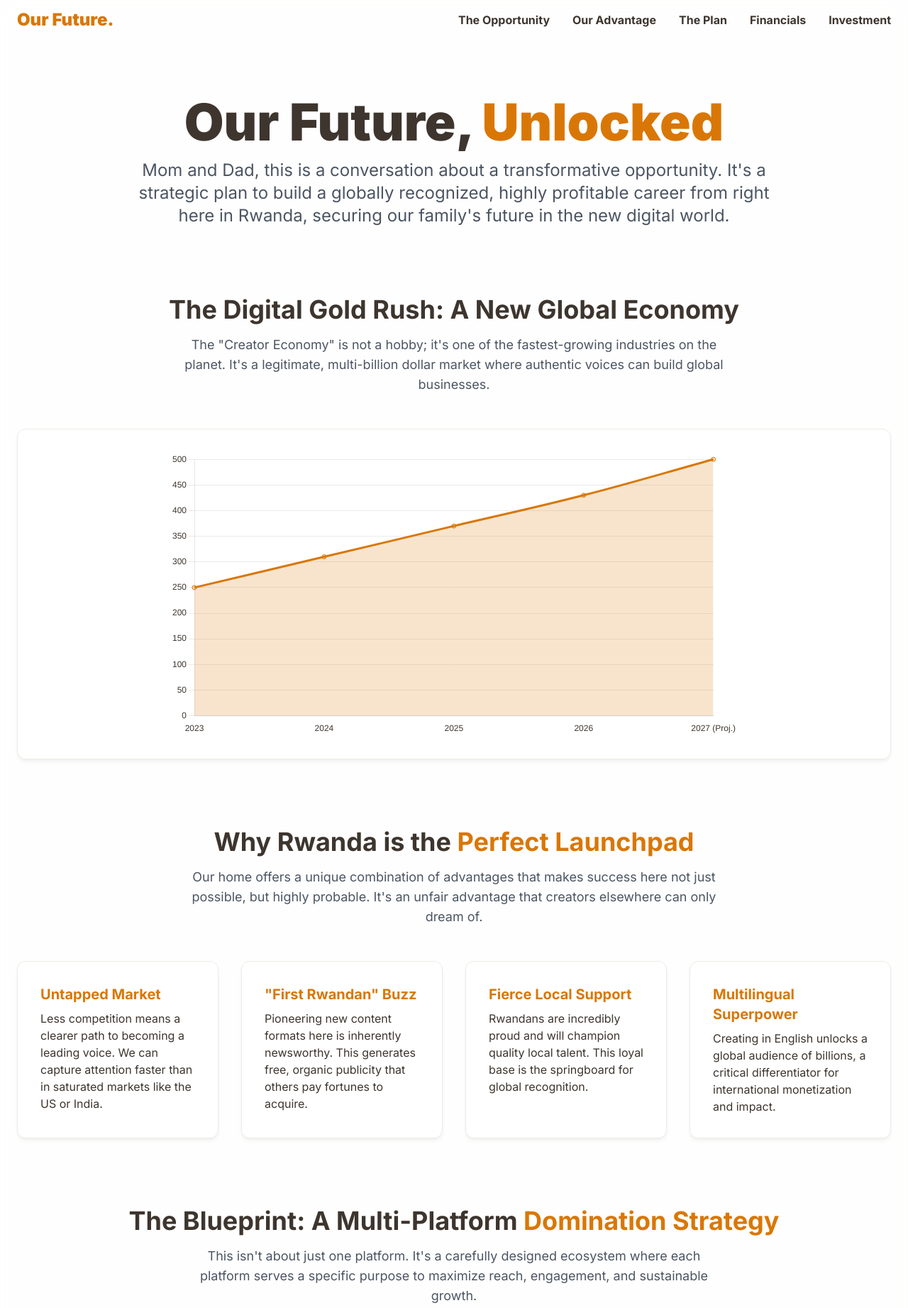
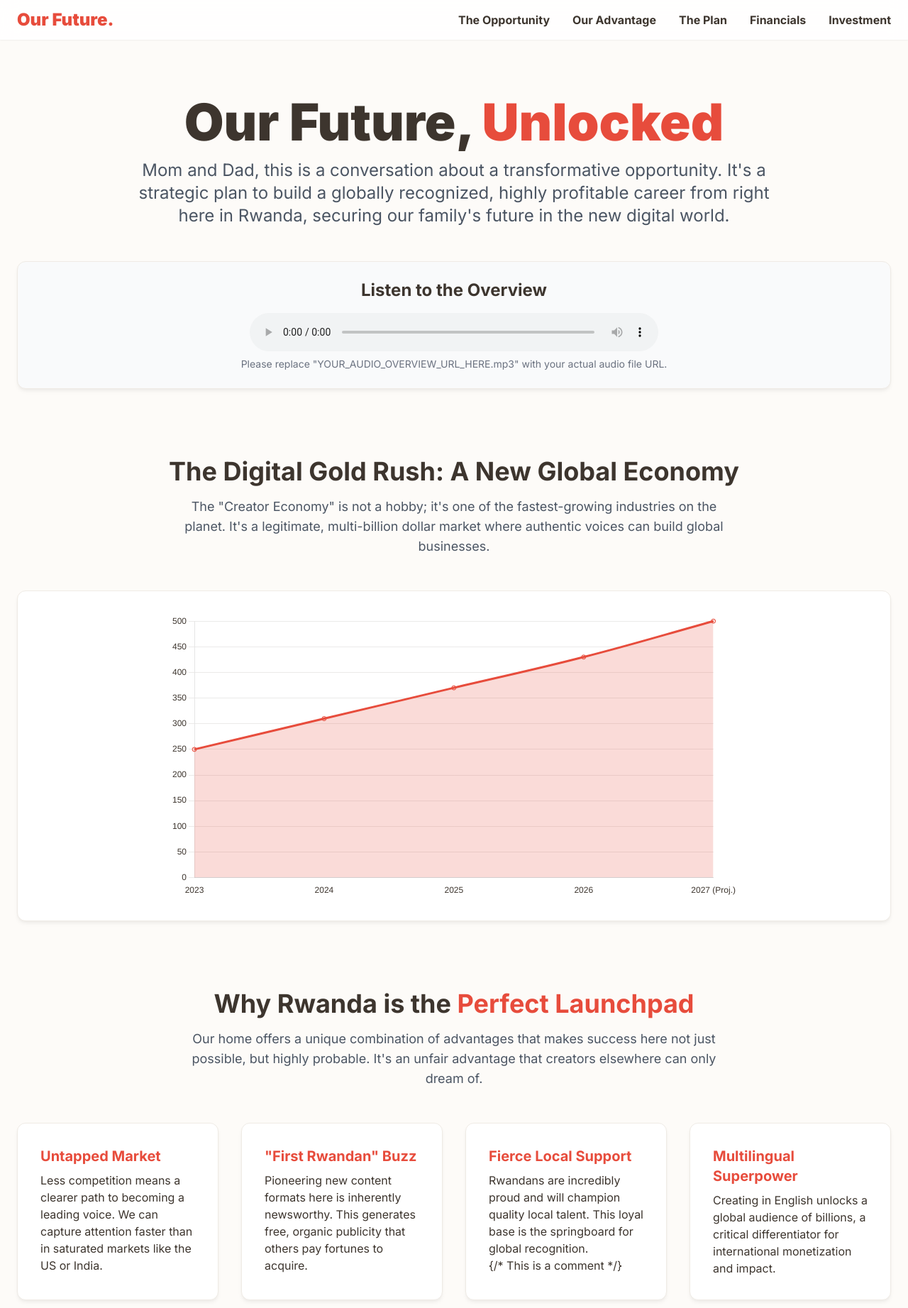
Before and after one commit to notisxxc/pitching, a plain HTML site: page index.html in a window 1280 px wide. Shown: the top 1843 px of the page at 71% size. Drawn offline with nearby package versions, Linux system fonts and the light colour scheme.

Commit message:
Update index.html

```diff
--- a/index.html
+++ b/index.html
@@ -10,7 +10,7 @@
     <link rel="preconnect" href="https://fonts.gstatic.com" crossorigin>
     <link href="https://fonts.googleapis.com/css2?family=Inter:wght@400;700;900&display=swap" rel="stylesheet">
 
-    <!-- Chosen Palette: Warm & Inviting (Customized) -->
+    <!-- Chosen Palette: Dynamic Reds -->
     <!-- Application Structure Plan: A narrative-driven, single-page application designed to guide parents through a persuasive argument. The structure flows from the big picture (the market opportunity) down to the specifics (the plan, the financials, the investment). It uses a combination of impactful text, interactive charts, and clear diagrams to make the pitch compelling and easy to digest. This structure was chosen over a simple slide replica to create an immersive, convincing experience that builds trust and excitement. Key interactions include toggling financial projections and exploring strategic pillars. -->
     <!-- Visualization & Content Choices:
         1. Creator Economy Growth: Report Info -> Market size ($250B to $500B). Goal -> Show massive change. Viz -> Area Chart (Chart.js/Canvas). Interaction -> Animate on scroll. Justification -> Visually demonstrates the scale and momentum of the opportunity, making the abstract number tangible.
@@ -40,10 +40,10 @@
                 height: 400px;
             }
         }
-        .accent-bg { background-color: #D97706; } /* Amber */
-        .accent-text { color: #D97706; }
-        .accent-border { border-color: #D97706; }
-        .secondary-bg { background-color: #EFEBE5; } /* Light Beige */
+        .accent-bg { background-color: #E74C3C; } /* Vibrant Red */
+        .accent-text { color: #E74C3C; }
+        .accent-border { border-color: #E74C3C; }
+        .secondary-bg { background-color: #F2D7D5; } /* Light Red Tint */
         .card {
             background-color: #FFFFFF;
             border: 1px solid #EFEBE5;
@@ -60,7 +60,7 @@
             transition: color 0.3s;
         }
         .nav-link:hover {
-            color: #D97706;
+            color: #E74C3C;
         }
         .btn {
             padding: 0.75rem 1.5rem;
@@ -70,19 +70,19 @@
             cursor: pointer;
         }
         .btn-primary {
-            background-color: #D97706;
+            background-color: #E74C3C;
             color: #FFFFFF;
         }
         .btn-primary:hover {
-            background-color: #B45309;
+            background-color: #C0392B;
             transform: scale(1.05);
         }
         .btn-secondary {
-            background-color: #EFEBE5;
+            background-color: #F2D7D5;
             color: #3D352E;
         }
         .btn-secondary.active {
-            background-color: #3D352E;
+            background-color: #E74C3C;
             color: #FFFFFF;
         }
     </style>
@@ -100,13 +100,24 @@
                 <a href="#investment" class="nav-link font-semibold">Investment</a>
             </div>
         </div>
-    </na>
+    </nav>
 
     <main class="container mx-auto px-6 py-12 md:py-20">
 
-        <section id="hero" class="text-center mb-24">
+        <section id="hero" class="text-center mb-12">
             <h1 class="text-5xl md:text-7xl font-black mb-4">Our Future, <span class="accent-text">Unlocked</span></h1>
             <p class="text-xl md:text-2xl max-w-4xl mx-auto text-gray-600">Mom and Dad, this is a conversation about a transformative opportunity. It's a strategic plan to build a globally recognized, highly profitable career from right here in Rwanda, securing our family's future in the new digital world.</p>
+        </section>
+
+        <section id="audio-overview" class="mb-24 text-center">
+            <div class="card bg-gray-50 p-6">
+                <h2 class="text-2xl font-bold mb-4">Listen to the Overview</h2>
+                <audio controls class="w-full max-w-xl mx-auto">
+                    <source src="YOUR_AUDIO_OVERVIEW_URL_HERE.mp3" type="audio/mpeg">
+                    Your browser does not support the audio element.
+                </audio>
+                <p class="text-sm text-gray-500 mt-2">Please replace "YOUR_AUDIO_OVERVIEW_URL_HERE.mp3" with your actual audio file URL.</p>
+            </div>
         </section>
 
         <section id="opportunity" class="mb-24">
@@ -138,6 +149,7 @@
                 <div class="card">
                     <h3 class="font-bold text-xl mb-2 accent-text">Fierce Local Support</h3>
                     <p>Rwandans are incredibly proud and will champion quality local talent. This loyal base is the springboard for global recognition.</p>
+                {/* This is a comment */}
                 </div>
                 <div class="card">
                     <h3 class="font-bold text-xl mb-2 accent-text">Multilingual Superpower</h3>
@@ -249,10 +261,10 @@
 
     <script>
         const chartColors = {
-            primary: '#D97706',
-            secondary: '#3D352E',
-            text: '#3D352E',
-            grid: 'rgba(61, 53, 46, 0.1)'
+            primary: '#E74C3C', /* Vibrant Red */
+            secondary: '#C0392B', /* Darker Red */
+            text: '#3D352E', /* Dark Brown */
+            grid: 'rgba(61, 53, 46, 0.1)' /* Subtle grid lines */
         };
 
         const defaultChartOptions = {
@@ -299,7 +311,7 @@
                     label: 'Global Creator Economy Market Size (in Billion USD)',
                     data: [250, 310, 370, 430, 500],
                     borderColor: chartColors.primary,
-                    backgroundColor: 'rgba(217, 119, 6, 0.2)',
+                    backgroundColor: 'rgba(231, 76, 60, 0.2)',
                     fill: true,
                     tension: 0.4
                 }]
@@ -314,13 +326,13 @@
             datasets: [{
                 label: 'Conservative Estimate ($40k Total)',
                 data: [10000, 15000, 8000, 3000, 2000, 2000],
-                backgroundColor: 'rgba(217, 119, 6, 0.6)',
+                backgroundColor: 'rgba(231, 76, 60, 0.6)',
                 borderColor: chartColors.primary,
                 borderWidth: 1
             }, {
                 label: 'Optimistic Estimate ($150k Total)',
                 data: [35000, 60000, 30000, 10000, 5000, 10000],
-                backgroundColor: 'rgba(61, 53, 46, 0.6)',
+                backgroundColor: 'rgba(192, 57, 43, 0.6)',
                 borderColor: chartColors.secondary,
                 borderWidth: 1
             }]
@@ -330,13 +342,13 @@
             datasets: [{
                 label: 'Conservative Estimate ($250k Total)',
                 data: [150000, 40000, 35000, 15000, 10000],
-                backgroundColor: 'rgba(217, 119, 6, 0.6)',
+                backgroundColor: 'rgba(231, 76, 60, 0.6)',
                 borderColor: chartColors.primary,
                 borderWidth: 1
             }, {
                 label: 'Optimistic Estimate ($700k+ Total)',
                 data: [400000, 150000, 80000, 50000, 20000],
-                backgroundColor: 'rgba(61, 53, 46, 0.6)',
+                backgroundColor: 'rgba(192, 57, 43, 0.6)',
                 borderColor: chartColors.secondary,
                 borderWidth: 1
             }]
```
